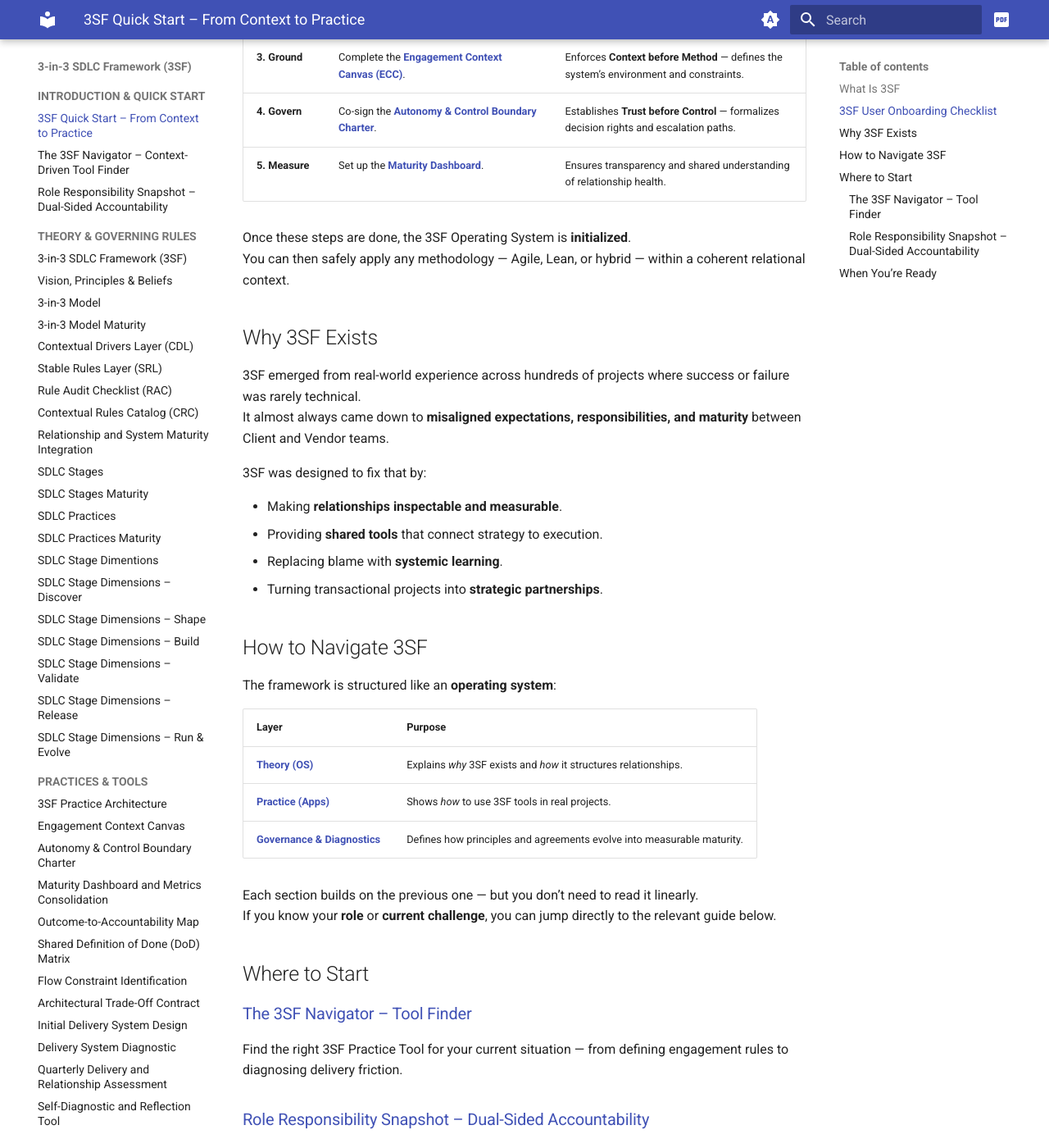
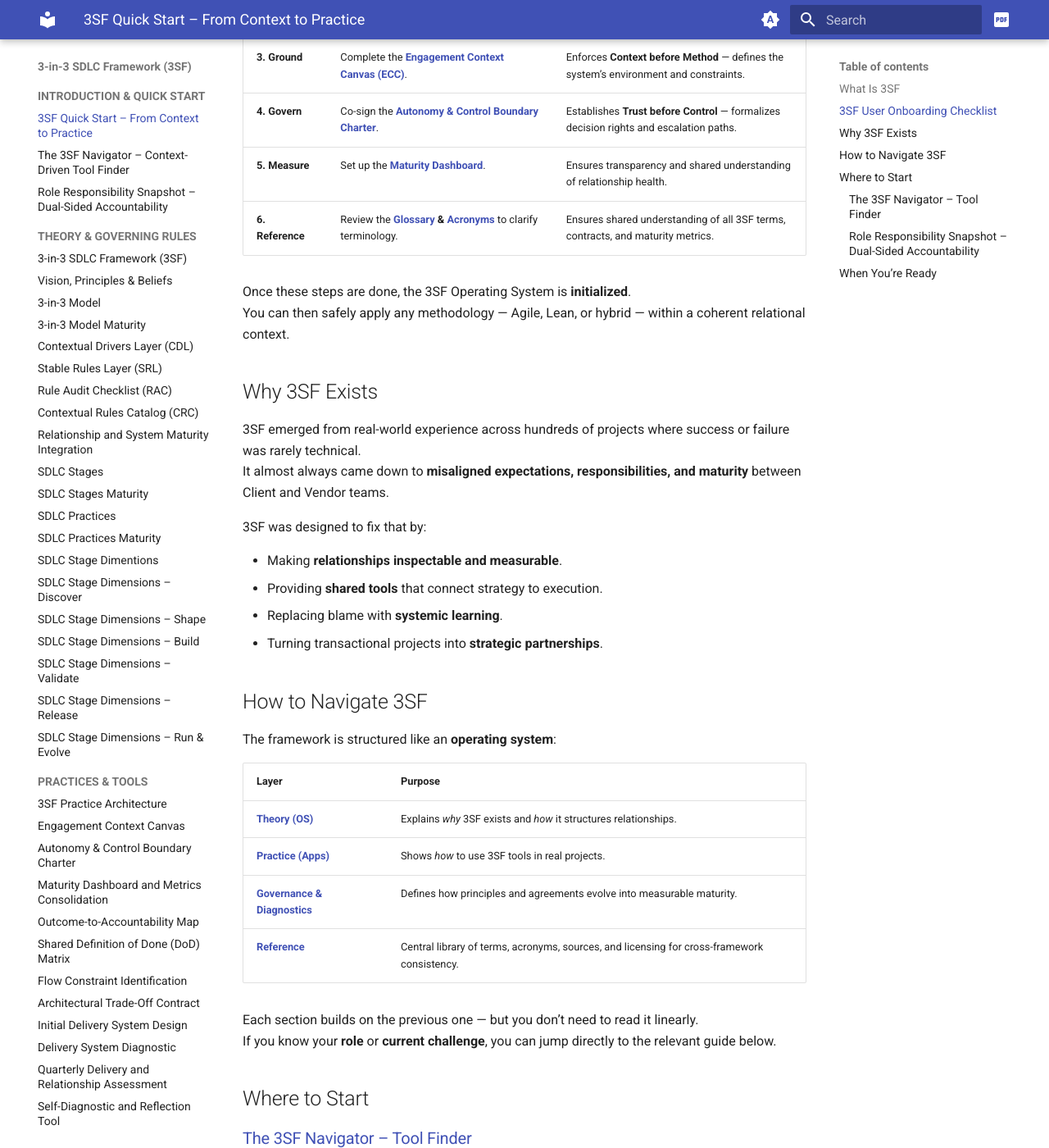
Before and after one commit to vitar/3sf, an MkDocs documentation site: the page built from src/SDLC-Framework/index.md, in a window 1280 px wide and 1400 px high, scrolled down 1202 px. Shown: the whole window at 82% size. Built offline with MkDocs 1.6.1 and Material for MkDocs 9.7.7, drawn with Linux system fonts in a browser that asks for light colours; some of the changed text lies outside the part shown.

Commit message:
Added version and licensing, added reference materials to quick start

```diff
--- a/mkdocs.yml
+++ b/mkdocs.yml
@@ -94,6 +94,7 @@ nav:
     - 500-reference/510-acronyms.md
     - 500-reference/520-glossary.md
     - 500-reference/530-sources-and-frameworks.md
+    - 500-reference/560-version-and-licensing.md
 
 markdown_extensions:
   - admonition
--- a/src/SDLC-Framework/index.md
+++ b/src/SDLC-Framework/index.md
@@ -44,6 +44,7 @@ When all three sides evolve together, delivery becomes aligned, predictable, and
 | **3. Ground** | Complete the [**Engagement Context Canvas (ECC)**](200-practice/205-engagement-context-canvas.md). | Enforces **Context before Method** — defines the system’s environment and constraints. |
 | **4. Govern** | Co-sign the [**Autonomy & Control Boundary Charter**](200-practice/210-autonomy-control-charter.md). | Establishes **Trust before Control** — formalizes decision rights and escalation paths. |
 | **5. Measure** | Set up the [**Maturity Dashboard**](200-practice/215-maturity-dashboard.md). | Ensures transparency and shared understanding of relationship health. |
+| **6. Reference** | Review the **[Glossary](500-reference/520-glossary.md) & [Acronyms](500-reference/510-acronyms.md)** to clarify terminology. | Ensures shared understanding of all 3SF terms, contracts, and maturity metrics. |
 
 Once these steps are done, the 3SF Operating System is **initialized**.<br/>
 You can then safely apply any methodology — Agile, Lean, or hybrid — within a coherent relational context.
@@ -69,6 +70,7 @@ The framework is structured like an **operating system**:
 | [**Theory (OS)**](100-theory/100-intro-purpose.md) | Explains *why* 3SF exists and *how* it structures relationships. |
 | [**Practice (Apps)**](200-practice/200-practice-architecture.md) | Shows *how* to use 3SF tools in real projects. |
 | [**Governance & Diagnostics**](300-contracts/300-contracts-architecture.md) | Defines how principles and agreements evolve into measurable maturity. |
+| [**Reference**](500-reference/510-acronyms.md) | Central library of terms, acronyms, sources, and licensing for cross-framework consistency. |
 
 Each section builds on the previous one — but you don’t need to read it linearly.<br/>
 If you know your **role** or **current challenge**, you can jump directly to the relevant guide below.
@@ -85,7 +87,7 @@ See how Client and Vendor roles align, what each is accountable for, and which 3
 
 ## When You’re Ready
 
-Continue to the **[3SF Theory – Purpose and Layers](100-theory/100-intro-purpose.md)**<br/>
-to understand how the system works underneath — the **Contextual Drivers**, **Stable Rules**, and **Maturity Integration** that make 3SF resilient by design.
+Continue to the **[3SF Theory – Purpose and Layers](100-theory/100-intro-purpose.md)** to understand how the system works underneath — the **Contextual Drivers**, **Stable Rules**, and **Maturity Integration** that make 3SF resilient by design.<br/>
+For definitions, citations, and framework origins, explore the [**3SF Reference Section**](500-reference/530-sources-and-frameworks.md) — your dictionary and knowledge base for all 3SF artifacts.
 
 > *3SF begins with people, not process. Start with your context — then pick the right principle and tool to match it.*
```
Also changed, not shown: src/SDLC-Framework/500-reference/560-version-and-licensing.md (added, +70 -0 lines).
